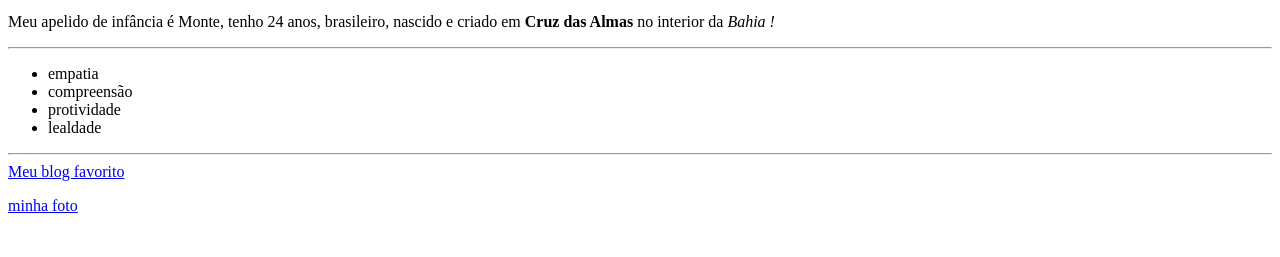
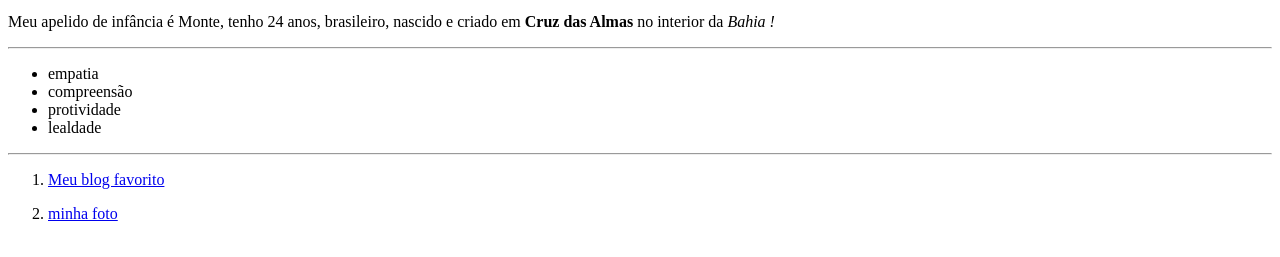
Before and after one commit to Matheus-Monte/Portifolio, a plain HTML site: page index.html in a window 1280 px wide. Shown: the part 101-358 px from the top of the page. Drawn offline with Linux system fonts and the light colour scheme.

Commit message:
adiciona lista ordenada

```diff
--- a/index.html
+++ b/index.html
@@ -15,7 +15,7 @@
     <hr>
     <ul><li>empatia</li> <li>compreensão</li> <li>protividade</li> <li>lealdade</li></ul>
     <hr>
-    <a href="https://www.legiaodosherois.com.br/" target="_blank">Meu blog favorito</a>
-    <p><a href="#eu">minha foto</a></p>
+    <ol><li><a href="https://www.legiaodosherois.com.br/" target="_blank">Meu blog favorito</a></li>
+    <li><p><a href="#eu">minha foto</a></p></li></ol>
 </body>
 </html>
```
